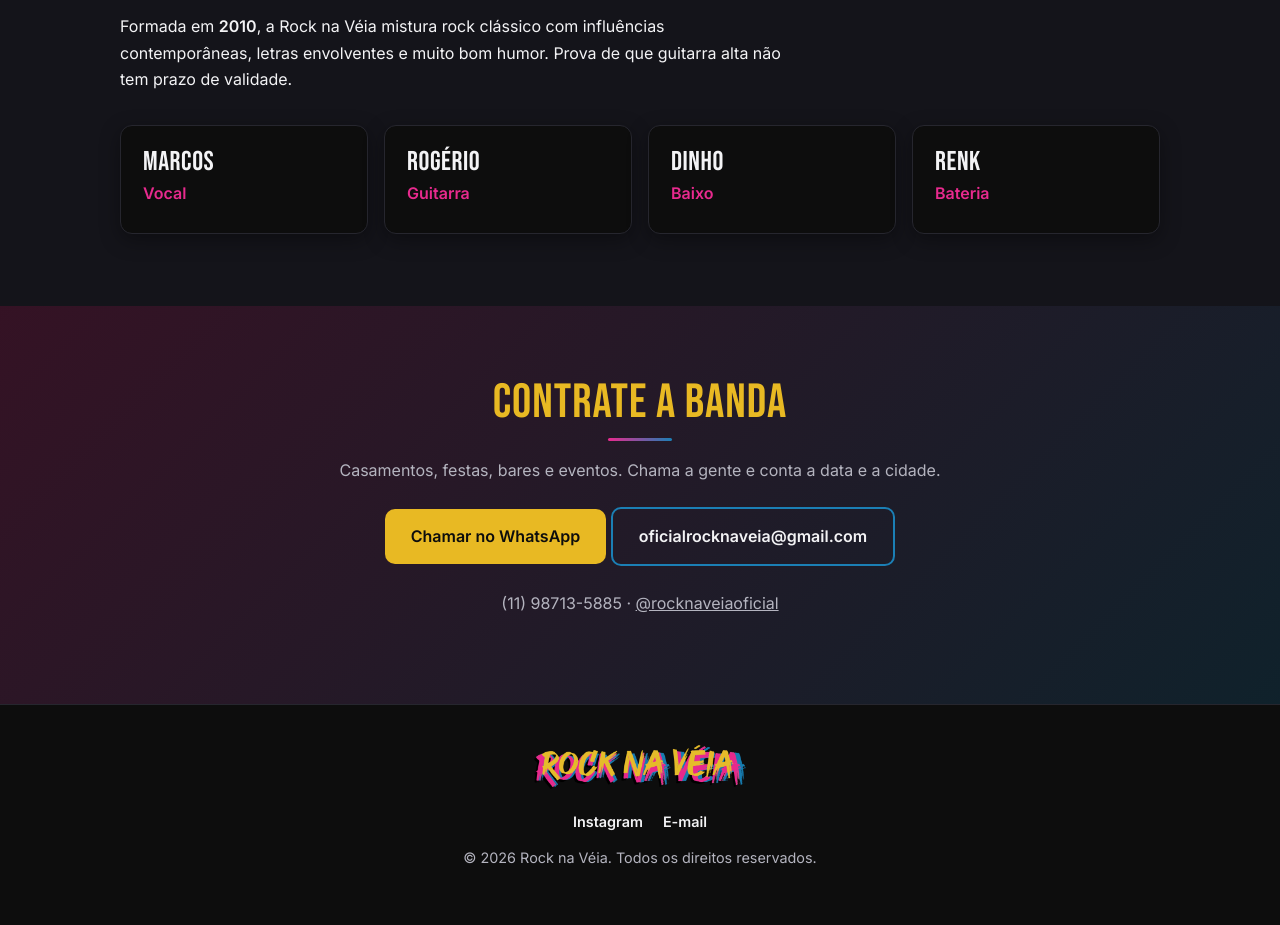
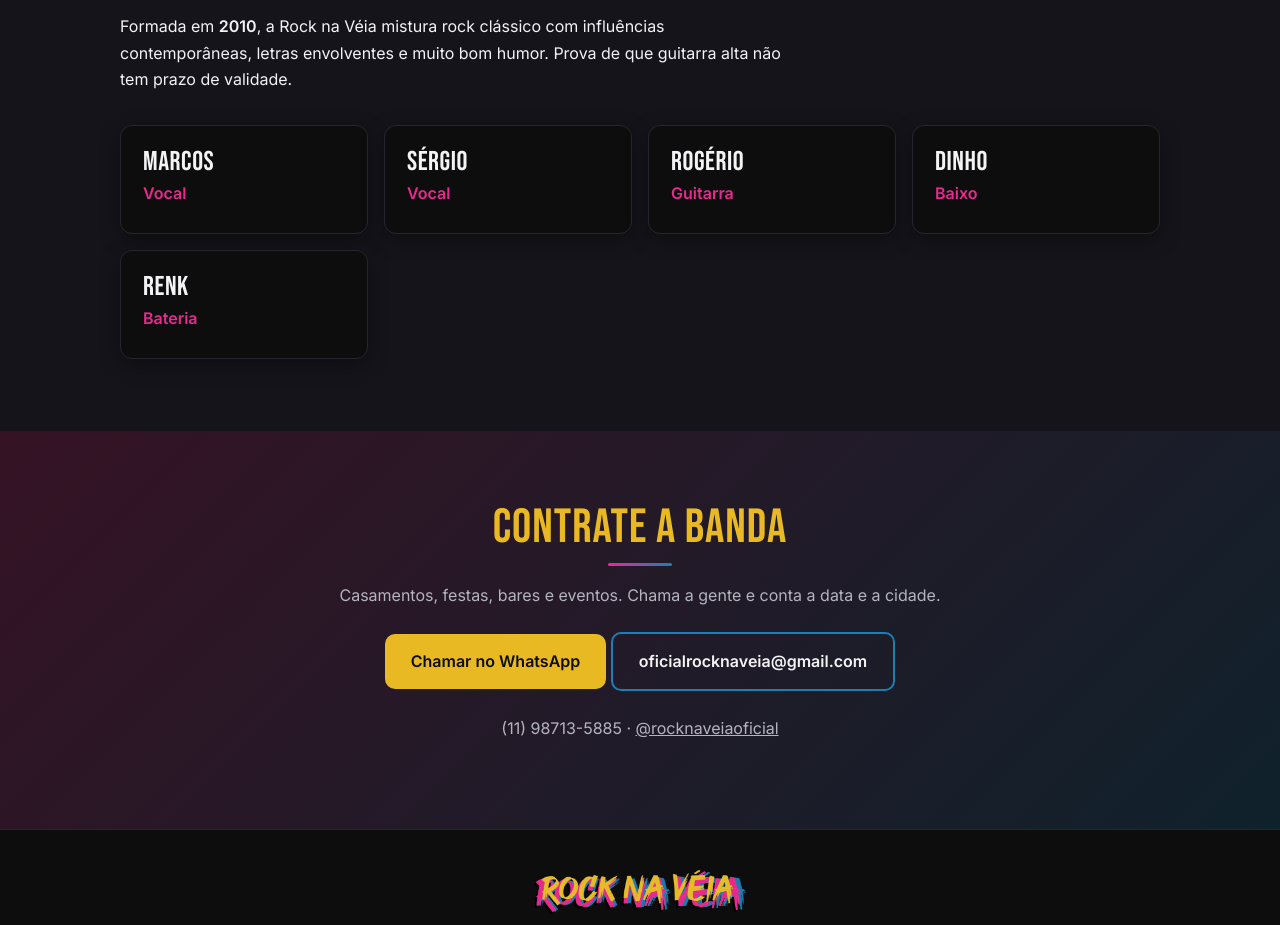
Before and after one commit to oficial-heydigital/rocknaveia.github.io, a plain HTML site: page index.html in a window 1280 px wide. Shown: the part 2163-3088 px from the top of the page. Drawn offline with Linux system fonts and the light colour scheme; no server answers.

Commit message:
Add band member Sérgio to lineup
Insert Sérgio as an additional vocalist in the 'A Banda' members grid in index.html; updated the members cards to include his entry between Marcos and Rogério.

```diff
--- a/index.html
+++ b/index.html
@@ -75,7 +75,7 @@
 
 <section id="banda" class="alt"><div class="w"><h2>A Banda</h2>
 <p style="max-width:680px">Formada em <b>2010</b>, a Rock na Véia mistura rock clássico com influências contemporâneas, letras envolventes e muito bom humor. Prova de que guitarra alta não tem prazo de validade.</p>
-<div class="grid mem"><div class="card"><h3>Marcos</h3><p>Vocal</p></div><div class="card"><h3>Rogério</h3><p>Guitarra</p></div><div class="card"><h3>Dinho</h3><p>Baixo</p></div><div class="card"><h3>Renk</h3><p>Bateria</p></div></div></div></section>
+<div class="grid mem"><div class="card"><h3>Marcos</h3><p>Vocal</p></div><div class="card"><h3>Sérgio</h3><p>Vocal</p></div><div class="card"><h3>Rogério</h3><p>Guitarra</p></div><div class="card"><h3>Dinho</h3><p>Baixo</p></div><div class="card"><h3>Renk</h3><p>Bateria</p></div></div></div></section>
 
 <section id="contato" class="cta"><div class="w"><h2>Contrate a banda</h2>
 <p>Casamentos, festas, bares e eventos. Chama a gente e conta a data e a cidade.</p>
```
